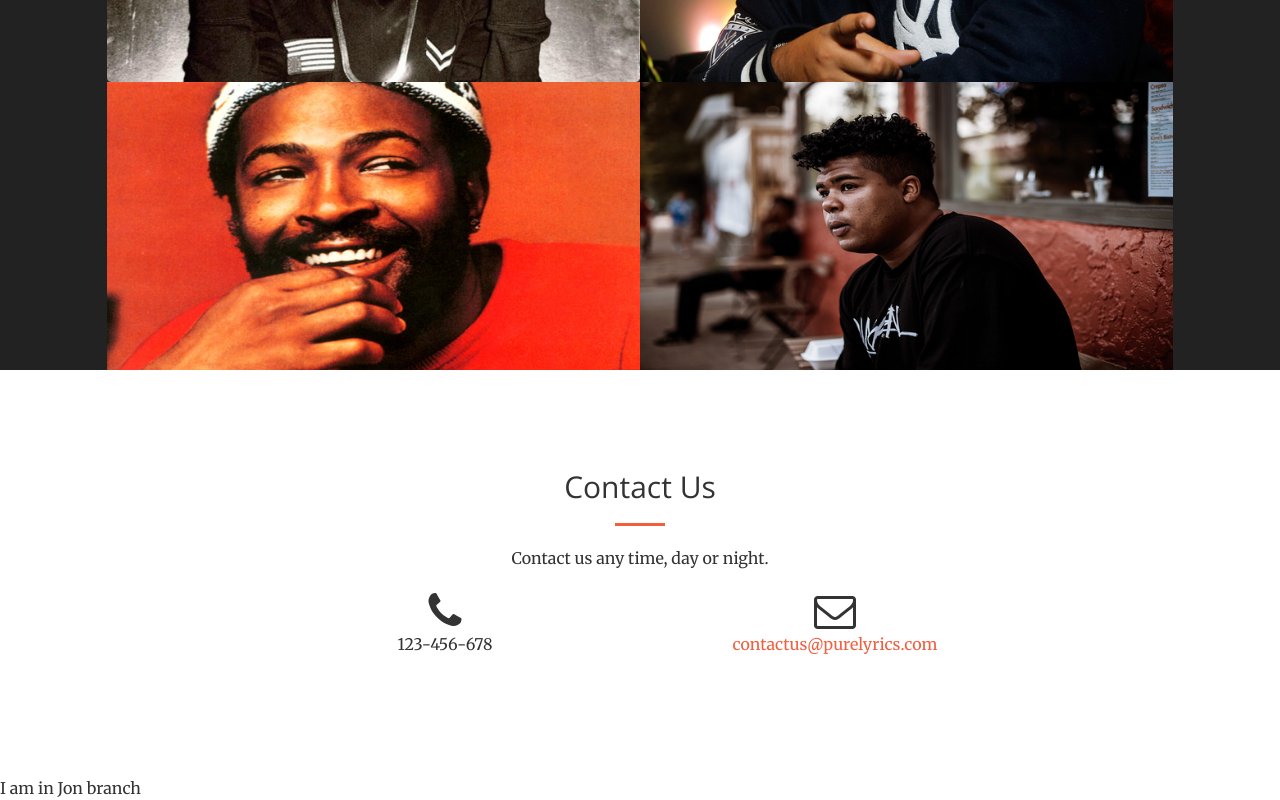
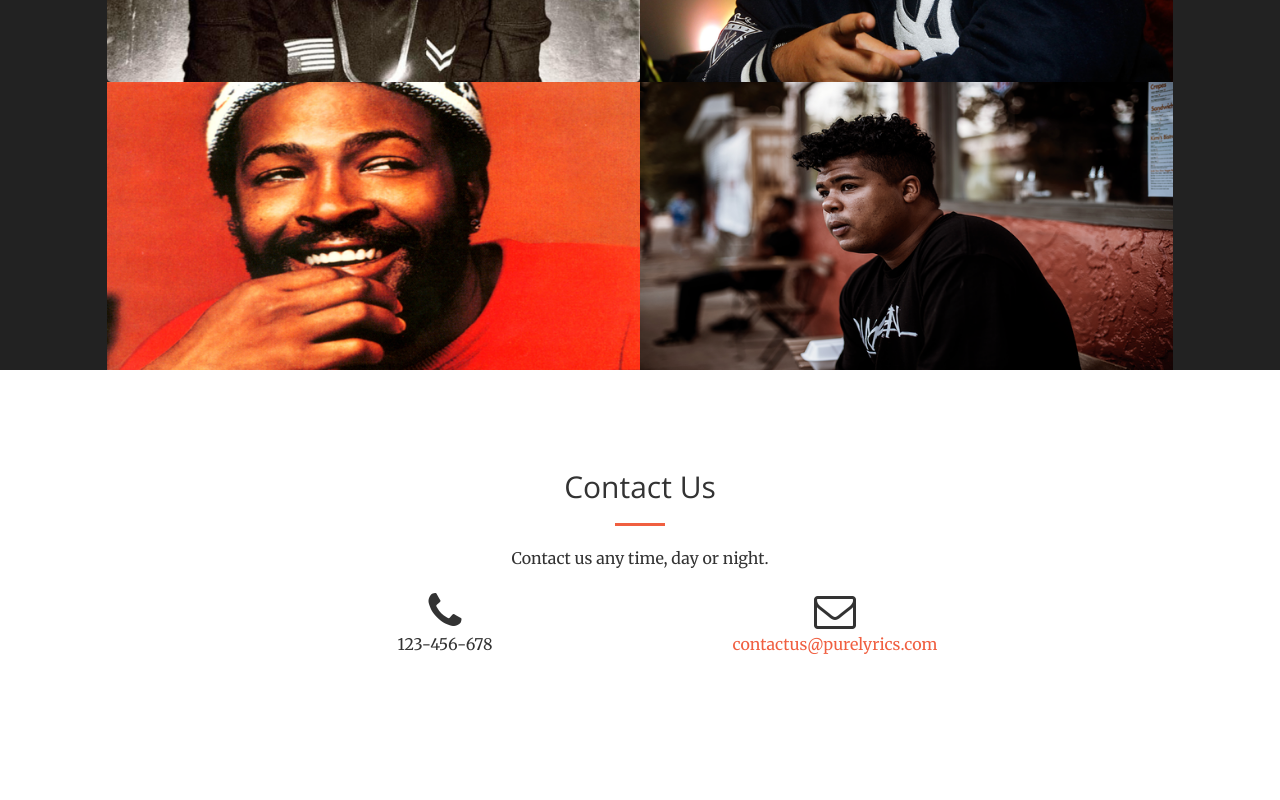
Before and after one commit to mkulinski/Lyrics_App, a website: page app/index.html in a window 1280 px wide. Shown: the part 1888-2688 px from the top of the page. After the commit the page ends 2664 px from the top, so only its background shows below. Drawn offline with nearby package versions, Linux system fonts and the light colour scheme; some packages are replaced by stand-ins of ours.

Commit message:
paragraph deleted

```diff
--- a/app/index.html
+++ b/app/index.html
@@ -83,7 +83,6 @@
     </header>
 
     <div class="main-container" ng-view></div>
-    <p>I am in Jon branch</p>
 
     <!--<section class="bg-primary" id="about">
         <div class="container">
```
